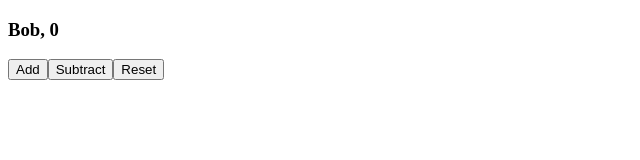
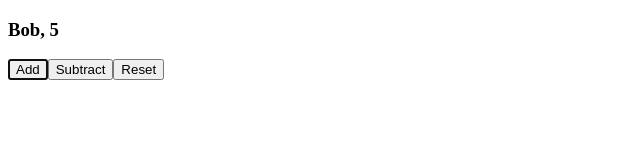
Before and after one commit to Kratosgado/react-piano, a React (Create React App) app: page / in a window 1280 px wide. Shown: the top 160 px of the page, without its empty margins (0-640 px from the left). Built offline with nearby package versions, Linux system fonts and the light colour scheme.

Commit message:
finish useRef hook

```diff
--- a/src/PersonScore.tsx
+++ b/src/PersonScore.tsx
@@ -1,4 +1,4 @@
-import { useEffect, useReducer, useState } from "react";
+import {  useEffect, useReducer, useRef } from "react";
 import { getPerson } from "./getPerson";
 
 
@@ -22,7 +22,7 @@
 function reducer(state: State, action: Action): State {
    switch (action.type) {
       case "initialized":
-         return { name: action.name, score: 0, loading: false };
+         return { name: action.name, score: 5, loading: false };
       case 'increment':
          return { ...state, score: state.score + 1 }
       case 'decrement':
@@ -35,17 +35,25 @@
 }
 
 export const PersonScore = () => {
+
    const [{ name, score, loading }, dispatch] = useReducer(reducer, {
       name: undefined,
       score: 0,
       loading: true
    });
 
+   const addButtonRef = useRef<HTMLButtonElement>(null);
+
    useEffect(() => {
       getPerson().then(({ name }) => {
          dispatch({ type: 'initialized', name })
       });
    }, []);
+   useEffect(() => {
+      if (!loading) {
+         addButtonRef.current?.focus();
+      }
+   }, [loading]);
 
    if (loading) {
       return <div>Loading ...</div>
@@ -55,7 +63,9 @@
          <h3>
             {name}, {score}
          </h3>
-         <button onClick={()=> dispatch({type: 'increment'})}>Add</button>
+         <button
+            ref={addButtonRef}
+            onClick={() => dispatch({ type: 'increment' })}>Add</button>
          <button onClick={()=> dispatch({type: 'decrement'})}>Subtract</button>
          <button onClick={()=> dispatch({type: 'reset'})}>Reset</button>
       </div>
```
